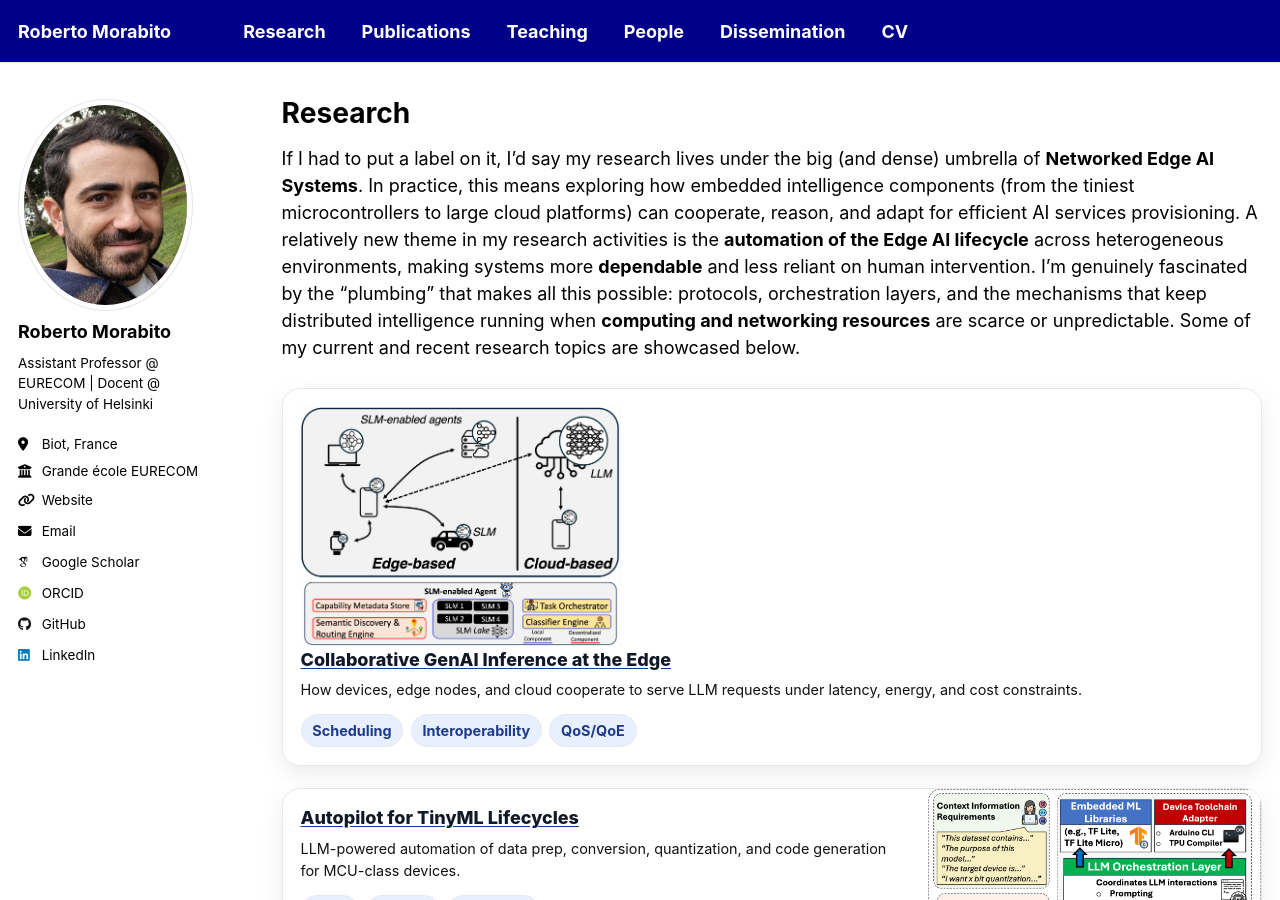
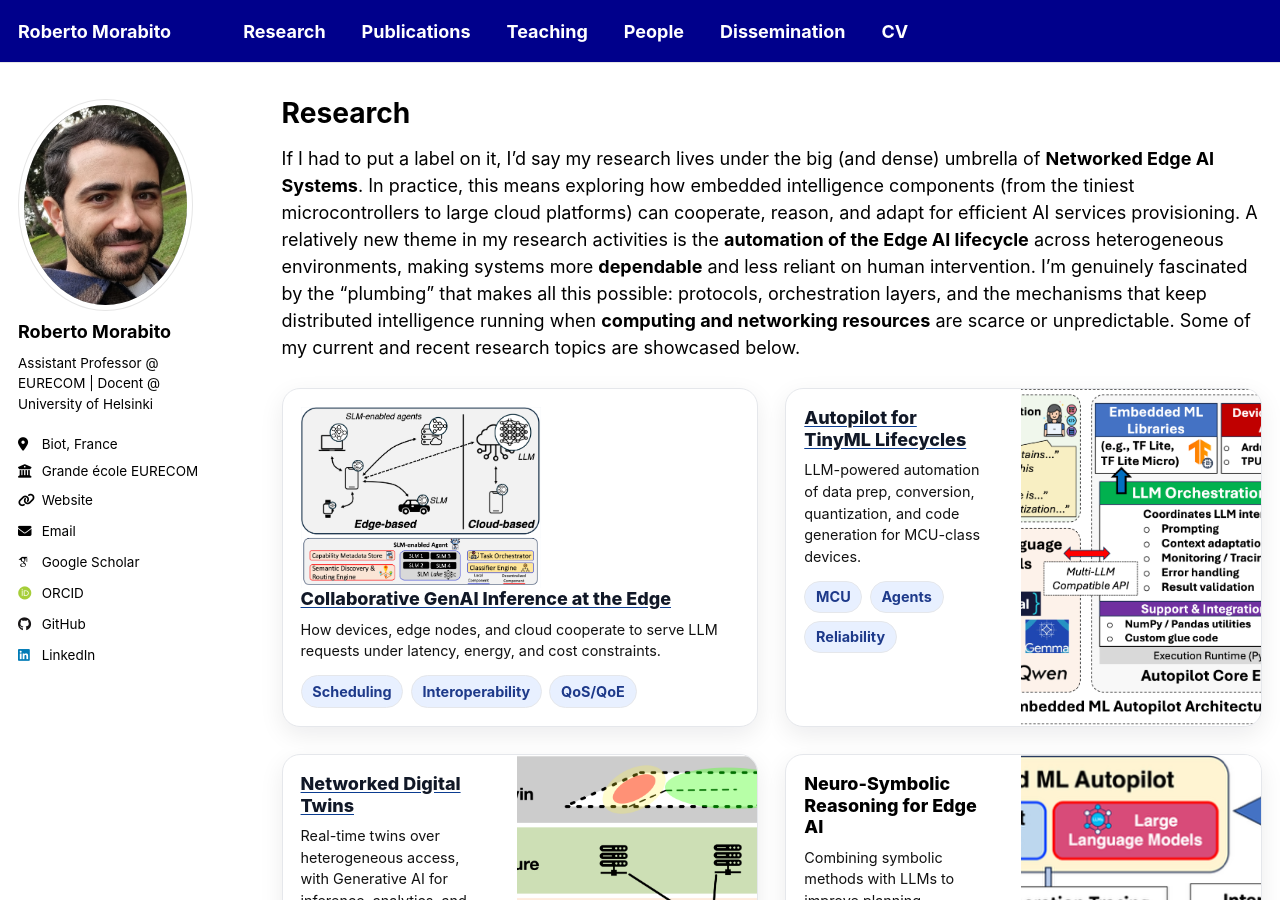
Before and after one commit to robertmora/robertmora.github.io, a Jekyll site: the page built from _pages/research.html, in a window 1280 px wide and 900 px high. Built offline with Jekyll 4.4.1, drawn with Linux system fonts in a browser that asks for light colours; some web fonts are replaced; a script that is not in the unit is left out.

Commit message:
Update research.html

```diff
--- a/_pages/research.html
+++ b/_pages/research.html
@@ -89,7 +89,7 @@ Some of my current and recent research topics are showcased below.
 <div class="research-wrap">
   <div class="r-list">
 
-<!--<div class="research-grid research-grid--two-cols"> -->
+<div class="research-grid research-grid--two-cols">
 <div class="r-card">
   <div class="r-body">
   <div class="r-media">
@@ -139,5 +139,5 @@ Some of my current and recent research topics are showcased below.
     </div>
 
   </div>
-<!--</div>-->
 </div>
+</div>
```
